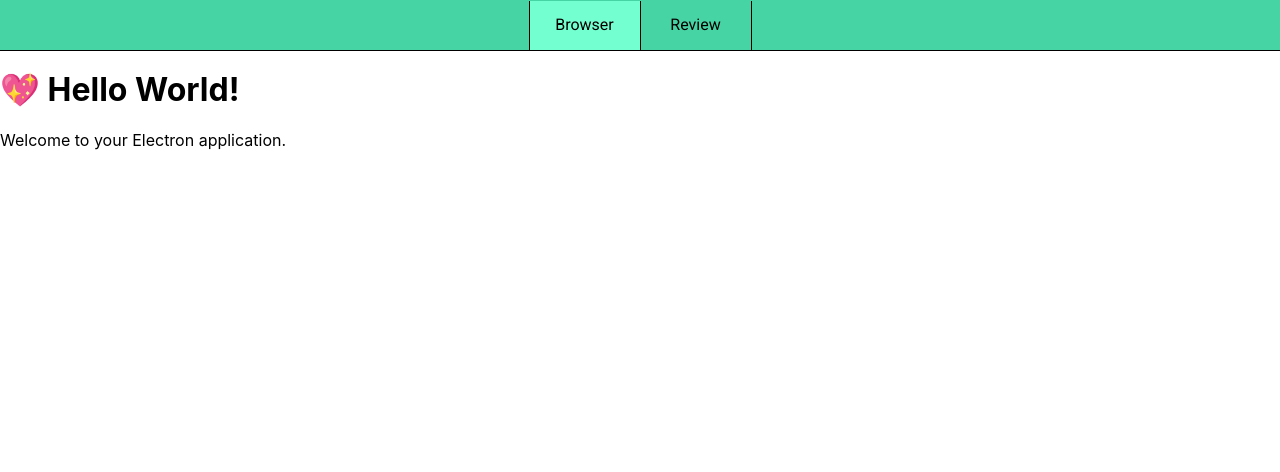
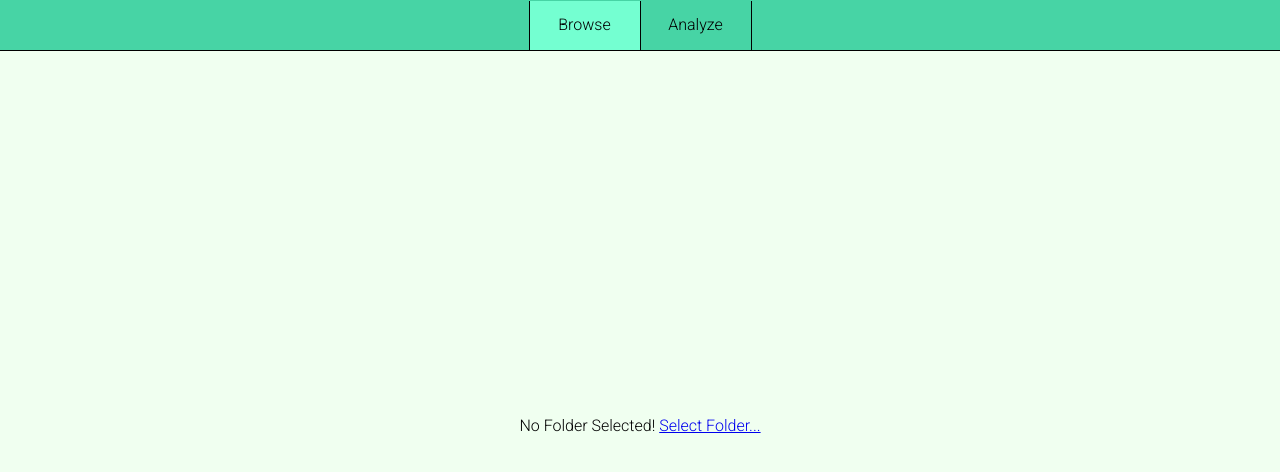
Before and after one commit to penbob3/photo-batcher, a Vue app: page / in a window 1280 px wide. Shown: the top 472 px of the page. Built offline with nearby package versions, Linux system fonts and the light colour scheme.

Commit message:
2nd Commit

```diff
--- a/src/app.vue
+++ b/src/app.vue
@@ -1,19 +1,32 @@
 <template>
-    <PageSwitcher :menuOptions="menuOptions"></PageSwitcher>
-    <h1>💖 Hello World!</h1>
-    <p>Welcome to your Electron application.</p>
+    <PageSwitcher :menuOptions="menuOptions" @menuChange="(idx) => selectedMenuOption = idx"></PageSwitcher>
+    <component :is="menuOptions[selectedMenuOption].component"></component>
 </template>
 
 <script>
     import PageSwitcher from './components/PageSwitcher.vue'
+    import PhotoBrowser from './components/PhotoBrowser.vue'
+    import PhotoAnalyzer from './components/PhotoAnalyzer.vue'
 
     export default {
         components: {
-            PageSwitcher
+            PageSwitcher,
+            PhotoBrowser,
+            PhotoAnalyzer
         },
         data() {
             return {
-                menuOptions: ["Browser", "Review"]
+                selectedMenuOption: 0,
+                menuOptions: [
+                    {
+                        title: "Browse",
+                        component: PhotoBrowser
+                    },
+                    {
+                        title: "Analyze",
+                        component: PhotoAnalyzer
+                    }
+                ]
             }
         }
     }
--- a/src/components/PageSwitcher.vue
+++ b/src/components/PageSwitcher.vue
@@ -1,7 +1,7 @@
 <template>
-    <div id="container" class="roboto-300">
+    <div id="container">
         <div class="spacer"></div>
-        <div v-for="options,idx in menuOptions" @click="selectMenuOption(idx)" :class="'option ' + (selectedMenuOption == idx ? 'selected' : '')">{{ options }}</div>
+        <div v-for="option,idx in menuOptions" @click="selectMenuOption(idx)" :class="'option ' + (selectedMenuOption == idx ? 'selected' : '')">{{ option.title }}</div>
     </div>
 </template>
 
--- /dev/null
+++ b/src/components/PhotoAnalyzer.vue
@@ -0,0 +1,3 @@
+<template>
+    Analyze!
+</template>
--- /dev/null
+++ b/src/components/PhotoBrowser.vue
@@ -0,0 +1,37 @@
+<template>
+    <div id="container">
+        <div v-if="!selectedFolder">No Folder Selected! <a href="javascript:undefined" @click="selectFolder()">Select Folder...</a></div>
+        <div></div>
+    </div>
+</template>
+
+<script>
+    export default {
+        data() {
+            return {
+                selectedFolder: null,
+                folderFiles: null
+            }
+        },
+        methods: {
+            selectFolder: async function() {
+                this.selectedFolder = await window.electronAPI.openFolder()
+                console.log(this.selectedFolder)
+                this.folderFiles = await window.electronAPI.readFolder(this.selectedFolder)
+                console.log(this.folderFiles)
+                let image = await window.electronAPI.getImage("C:\\Users\\plazm\\Pictures\\FurryCon!\\goodens\\DSC_3308.NEF")
+                console.log(image)
+            }
+        }
+    }
+</script>
+
+<style scoped>
+    #container {
+        display: flex;
+        justify-content: center;
+        align-items: center;
+        height: calc(100% - 50px);
+        background-color: honeydew;
+    }
+</style>
--- a/src/index.css
+++ b/src/index.css
@@ -1,13 +1,24 @@
+html, body, #app {
+  margin: 0;
+  height: 100%;
+}
+
 body {
-  font-family: -apple-system, BlinkMacSystemFont, 'Segoe UI', Roboto, Helvetica,
-    Arial, sans-serif;
+  font-family: -apple-system, BlinkMacSystemFont, 'Segoe UI', Roboto, Helvetica, Arial, sans-serif;
   margin: auto;
+  overflow: hidden;
+  font-family: "Roboto", sans-serif;
+  font-optical-sizing: auto;
+  font-weight: 300;
+  font-style: normal;
+  font-variation-settings:
+    "wdth" 100;
 }
 
 .roboto-300 {
   font-family: "Roboto", sans-serif;
   font-optical-sizing: auto;
-  font-weight: 400;
+  font-weight: 300;
   font-style: normal;
   font-variation-settings:
     "wdth" 100;
```
Also changed, not shown: package.json (+9 -1 lines), src/main.js (+150 -3 lines), src/preload.js (+7 -2 lines), 1 other file (tests, documents, lock files or other folders).
